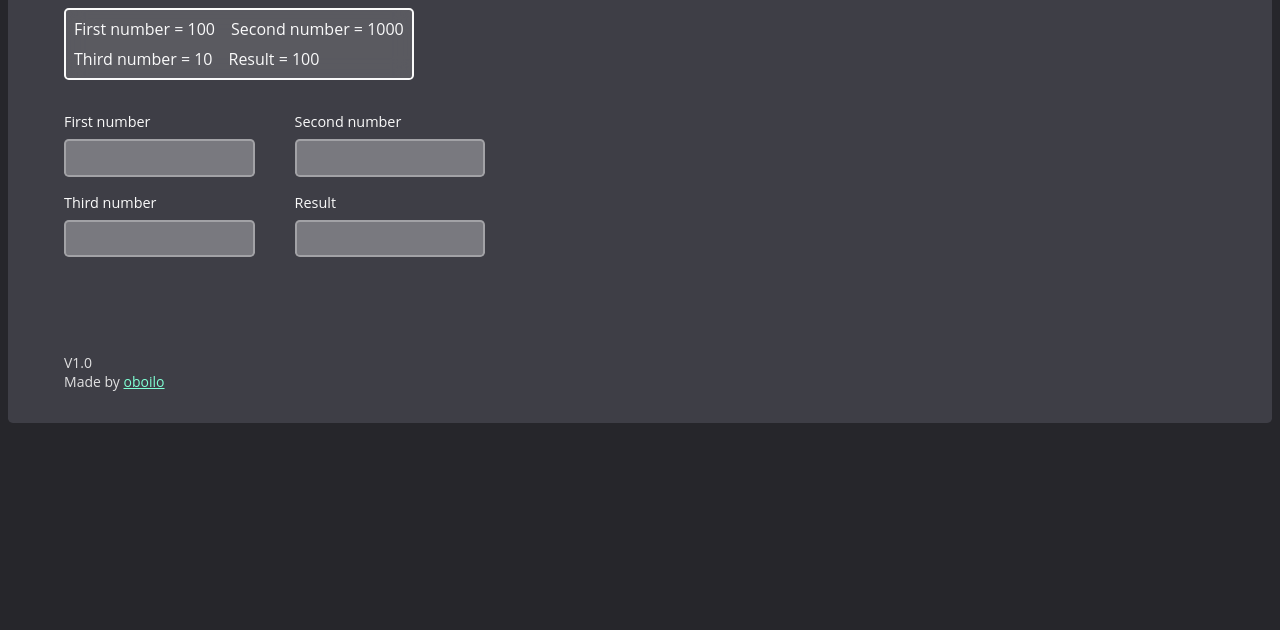
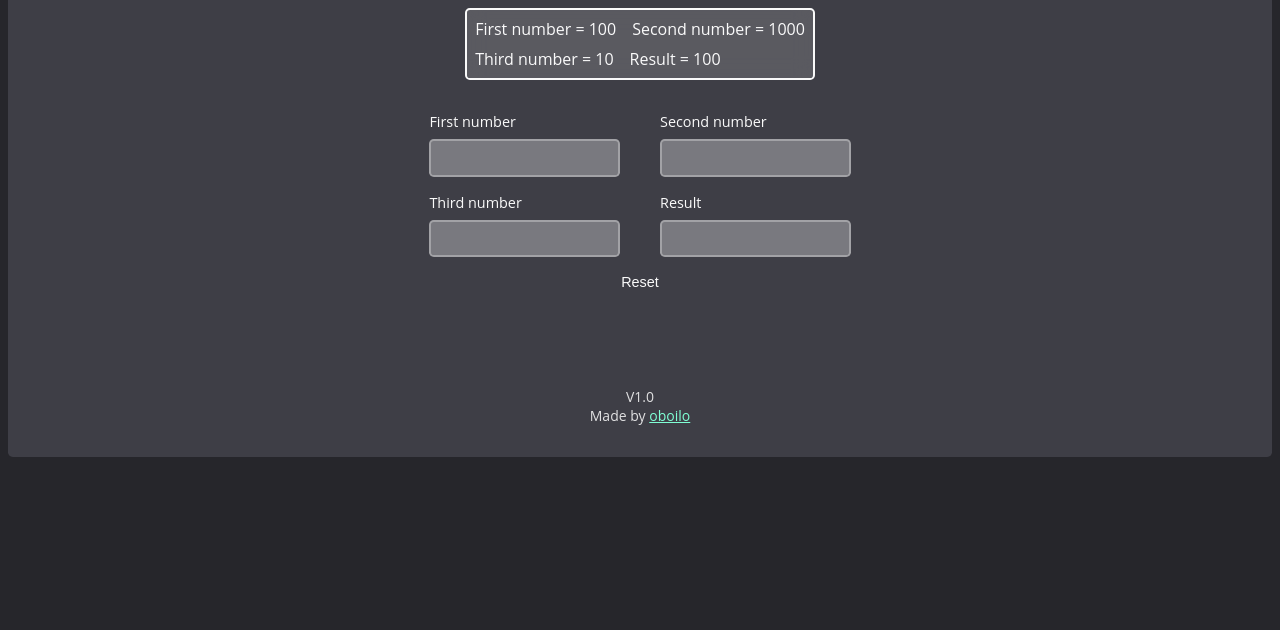
Before and after one commit to oboilo/pet-calculator, a plain HTML site: page index.html in a window 1280 px wide. Shown: the part 170-800 px from the top of the page. Drawn offline with Linux system fonts and the light colour scheme.

Commit message:
some experiments

```diff
--- a/Calculator.css
+++ b/Calculator.css
@@ -3,6 +3,7 @@
     --second-bg-color: #3E3E46;
     --white-color: #fafafa;
     --link-color: aquamarine;
+    --transition-all: all ease 150ms;
 }
 
 body {
@@ -11,11 +12,11 @@ body {
     background-color: var(--main-bg-color);
 }
 
-
 .page-wrapper {
     overflow: hidden;
     background-color: var(--second-bg-color);
     border-radius: .3rem;
+    text-align: center;
     /* background: rgb(0,108,255);
     background: linear-gradient(145deg, rgba(0,108,255,1) -50%, rgba(2,0,36,1) 150%);
     */
@@ -36,11 +37,12 @@ h2 {
 
 a {
     color: var(--link-color);
-    transition: top ease 150ms;
-    cursor:pointer;
+    transition: var(--transition-all);
+    cursor: pointer;
     position: relative;
     top: 0px;
 }
+
 a:checked, a:visited {
     color: var(--link-color);
 }
@@ -74,6 +76,7 @@ a:hover {
         padding-right: 0.25rem;
     }
 }
+
 
 .container-medium {
     margin-right: auto;
@@ -119,8 +122,6 @@ a:hover {
     align-items: center;
 }
 
-
-
 .example_wrapper {
     display: inline-flex;
     flex-direction: column;
@@ -144,12 +145,9 @@ a:hover {
 .calculator_form {
     display: flex;
     margin-top: 2rem;
-    margin-left: auto;
-    margin-right: auto;
     flex-direction: column;
     justify-content: space-between;
     gap: 1rem;
-    width: 100%;
 }
 
 .calculator_row {
@@ -158,7 +156,6 @@ a:hover {
     justify-content: flex-start;
     align-items: start;
     gap: 40px;
-
 }
 
 .calculator_input-box {
@@ -169,9 +166,22 @@ a:hover {
     gap: .5rem;
 }
 
-.input-label {
+.calculator_input-label {
     font-size: .9rem;
     font-weight: 500;
+}
+
+.calculator_input-reset {
+    background-color: #ffffff00;
+    border: 0 none transparent;
+    color: var(--white-color);
+    font-weight: 400;
+    font-size: .9rem;
+    transition: var(--transition-all);
+}
+.calculator_input-reset:hover {
+    color: aquamarine;
+    cursor: pointer;
 }
 
 .calculator_input {
--- a/index.html
+++ b/index.html
@@ -13,25 +13,16 @@
 <body>
     <div class="page-wrapper">
         <nav class="navbar"></nav>
-        <div class="main-wrapper">
-            <!--
-            <section class="section_home-header">
-                <div class="padding-global">
-                    <div class="container-medium">
-                        <div class="padding-section-medium">
-
-                        </div>
-                    </div>
-                </div>
-            </section>
-            -->
+        <main class="main-wrapper">
             <section class="section_home-calculator">
                 <div class="padding-global">
                     <div class="container-medium">
                         <div class="padding-section-medium">
-                            <h1 class="heading-style-1">Welcome to the proportion calculator</h1>
-                            <h2 class="heading-style-2">Example:</h2>
-                            <div class="example_wrapper">
+                            <header class="header-wrapper align-center-vertical">
+                                <h1 class="heading-style-1">Welcome to the proportion calculator</h1>
+                                <h2 class="heading-style-2">Example:</h2>
+                            </header>
+                            <div class="example_wrapper align-center-vertical">
                                 <div class="example_box">
                                     <p>First number = 100</p>
                                     <p>Second number = 1000</p>
@@ -41,26 +32,29 @@
                                     <p>Result = 100</p>
                                 </div>
                             </div>
-                            <form action="" class="calculator_form">
+                            <form action="" class="calculator_form align-center-vertical">
                                 <div class="calculator_row">
                                     <div class="calculator_input-box">
-                                        <label for="number-a" class="input-label">First number</label>
+                                        <label for="number-a" class="calculator_input-label">First number</label>
                                         <input type="number" name="number-a" id="number-a" class="calculator_input">
                                     </div>
                                     <div class="calculator_input-box">
-                                        <label for="number-b" class="input-label">Second number</label>
+                                        <label for="number-b" class="calculator_input-label">Second number</label>
                                         <input type="number" name="number-b" id="number-b" class="calculator_input">
                                     </div>
                                 </div>
                                 <div class="calculator_row ">
                                     <div class="calculator_input-box">
-                                        <label for="number-c" class="input-label">Third number</label>
+                                        <label for="number-c" class="calculator_input-label">Third number</label>
                                         <input type="number" name="number-c" id="number-c" class="calculator_input">
                                     </div>
                                     <div class="calculator_input-box">
-                                            <label for="result" class="input-label">Result</label>
+                                            <label for="result" class="calculator_input-label">Result</label>
                                             <input type="number" name="result" id="result" class="calculator_input">
                                         </div>
+                                    </div>
+                                    <div class="calculator_row">
+                                        <input type="reset" class="calculator_input-reset">
                                     </div>
                             </form>
                             <p id="result-test"></p>
@@ -71,14 +65,16 @@
             <footer class="section_home-footer">
                 <div class="padding-global">
                     <div class="container-medium">
-                        <div class="padding-section-small">
-                            <p>V1.0</p>
-                            <p>Made by <a rel="prefetch" href="https://linktr.ee/oboilo">oboilo</a></p>
+                        <div class="padding-section-small align-center">
+                            <div class="copyright-wrapper">
+                                <p>V1.0</p>
+                                <p>Made by <a rel="prefetch" href="https://linktr.ee/oboilo">oboilo</a></p>
+                            </div>
                         </div>
                     </div>
                 </div>
             </footer>
-        </div>
+        </main>
     </div>
     <script src="calculator.js"></script>
 </body>
```
